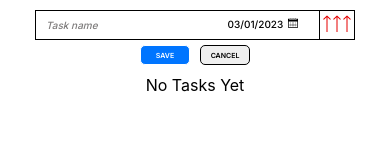
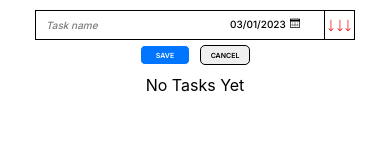
Before and after one commit to shutnikPk/ReactTodoApp, a React (Create React App) app: page / in a window 390 px wide. Both pictures are taken after a click on the button "ADD TODO". Shown: the top 160 px of the page. Built offline with nearby package versions, Linux system fonts and the light colour scheme; a web font is replaced by a local one.

Commit message:
scale svg

```diff
--- a/src/components/PriorityOption/PriorityOption.css
+++ b/src/components/PriorityOption/PriorityOption.css
@@ -101,16 +101,23 @@
 
 @media (max-width: 768px) {
   .priority{
-    width: 35px;
-    padding-left: 2px;
-    padding-top: 2px;
+    width: 30px;
   }
   .priority-option-container{
-    width:30px;
+    width:25px;
+    gap:1px;
   }
 
+  .option-value{
+    margin-bottom: 0px;
+    transform: scale(0.7);
+   }
+
   .priority-option-container__input{
-    width:30px;
+    width:25px;
+    padding: 0px;
+    gap:1px;
+    margin: 0 auto;
   }
   .priority-option-list {
     width: 105%;
```
